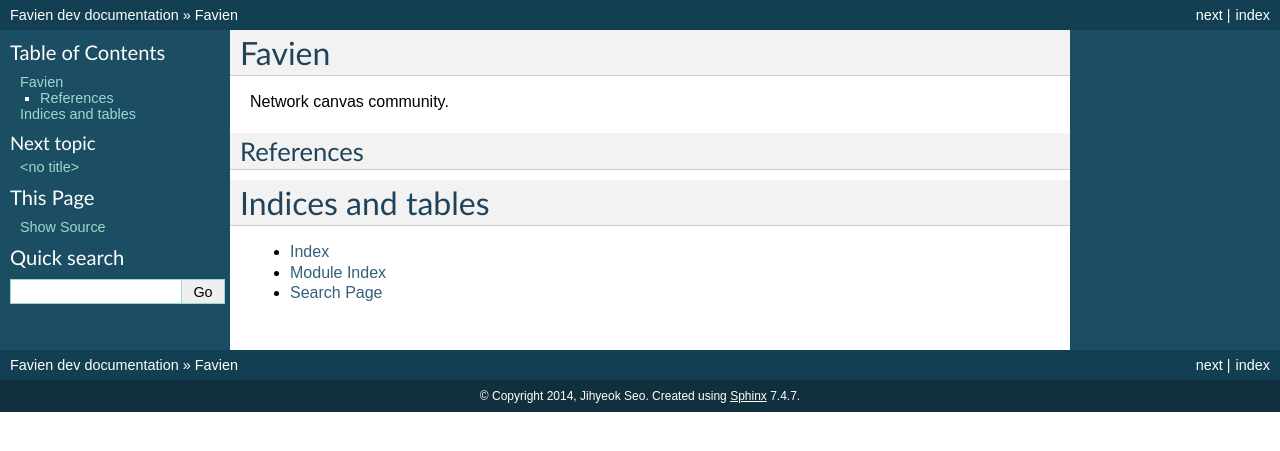
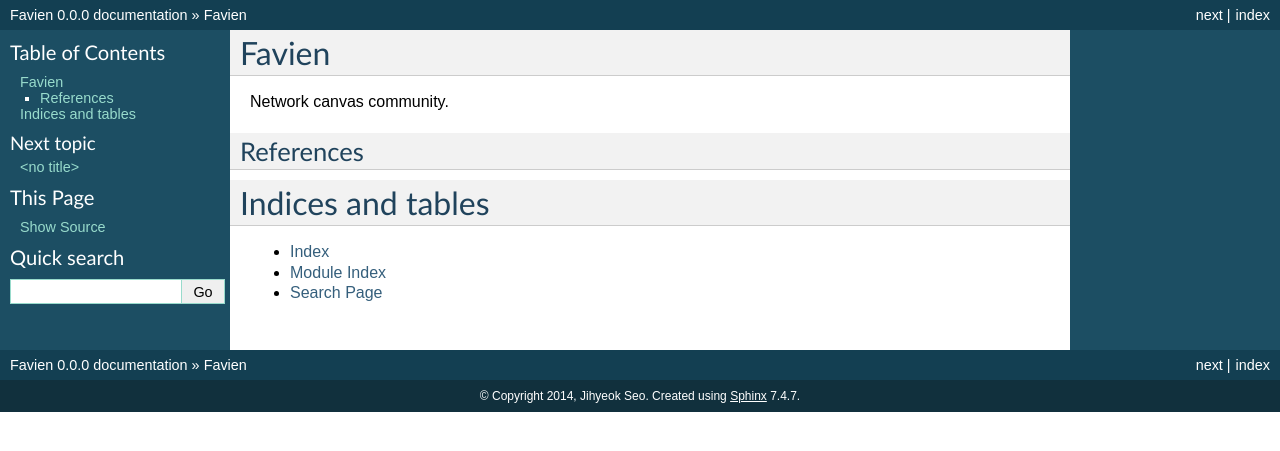
Before and after one commit to limeburst/favien, a Sphinx documentation site: the page built from docs/index.rst, in a window 1280 px wide. Shown: the top 451 px of the page. Built offline with Sphinx 7.4.7, drawn with Linux system fonts in a browser that asks for light colours.

Commit message:
setuptools complains

```diff
--- a/docs/conf.py
+++ b/docs/conf.py
@@ -58,9 +58,9 @@
 # built documents.
 #
 # The short X.Y version.
-version = 'dev'
+version = '0.0.0'
 # The full version, including alpha/beta/rc tags.
-release = 'dev'
+release = '0.0.0'
 
 # The language for content autogenerated by Sphinx. Refer to documentation
 # for a list of supported languages.
--- a/setup.py
+++ b/setup.py
@@ -10,7 +10,7 @@
 
 setup(
     name='Favien',
-    version='dev',
+    version='0.0.0',
     url='https://github.com/limeburst/favien',
     author='Jihyeok Seo',
     author_email='me@limeburst.net',
```
